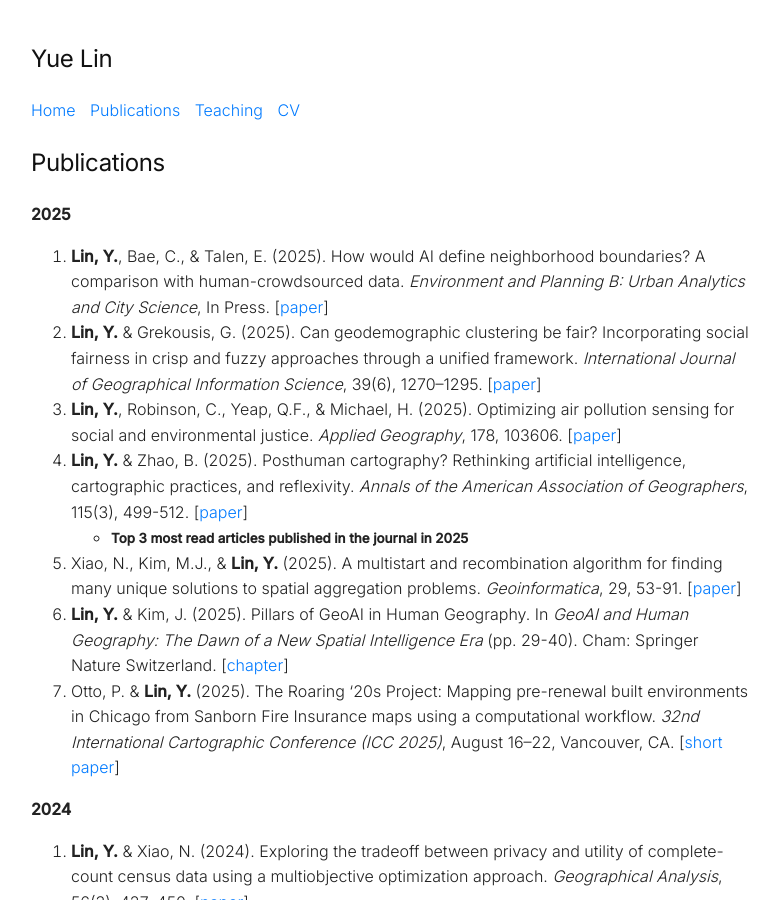
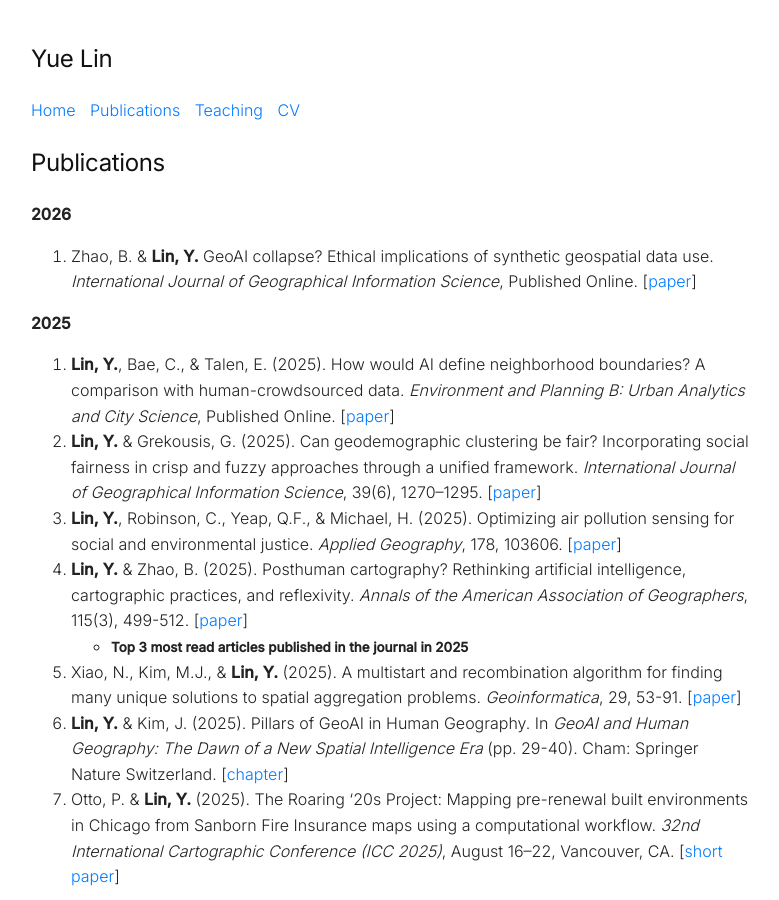
Before and after one commit to linyuehzzz/linyuehzzz.github.io, a Jekyll site: the page built from publications.md, in a window 1280 px wide and 900 px high. Shown: the whole window, without its empty margins (249-1028 px from the left). Built offline with Jekyll 4.4.1, drawn with Linux system fonts in a browser that asks for light colours.

Commit message:
Update publications.md

```diff
--- a/publications.md
+++ b/publications.md
@@ -5,10 +5,14 @@ description: Here be writings
 permalink: /publications
 ---
 
+**2026**
+<!-- -->
+27.  Zhao, B. & **Lin, Y.** GeoAI collapse? Ethical implications of synthetic geospatial data use. *International Journal of Geographical Information Science*, Published Online. [[paper](https://doi.org/10.1177/23998083251369570)]
+
 **2025**
 <!-- -->
 
-26. **Lin, Y.**, Bae, C., & Talen, E. (2025). How would AI define neighborhood boundaries? A comparison with human-crowdsourced data. *Environment and Planning B: Urban Analytics and City Science*, In Press. [[paper](https://doi.org/10.1177/23998083251369570)]
+26. **Lin, Y.**, Bae, C., & Talen, E. (2025). How would AI define neighborhood boundaries? A comparison with human-crowdsourced data. *Environment and Planning B: Urban Analytics and City Science*, Published Online. [[paper](https://doi.org/10.1080/13658816.2025.2609806)]
 25. **Lin, Y.** & Grekousis, G. (2025). Can geodemographic clustering be fair? Incorporating social fairness in crisp and fuzzy approaches through a unified framework. *International Journal of Geographical Information Science*, 39(6), 1270–1295. [[paper](https://doi.org/10.1080/13658816.2024.2444525)]
 24. **Lin, Y.**, Robinson, C., Yeap, Q.F., & Michael, H. (2025). Optimizing air pollution sensing for social and environmental justice. *Applied Geography*, 178, 103606. [[paper](https://doi.org/10.1016/j.apgeog.2025.103606)]
 23. **Lin, Y.** & Zhao, B. (2025). Posthuman cartography? Rethinking artificial intelligence, cartographic practices, and reflexivity. *Annals of the American Association of Geographers*, 115(3), 499-512. [[paper](https://doi.org/10.1080/24694452.2024.2435920)]
```
